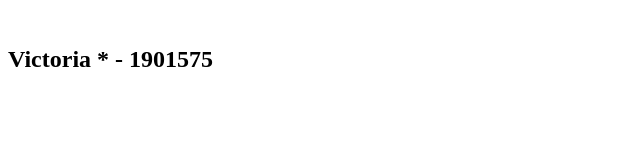
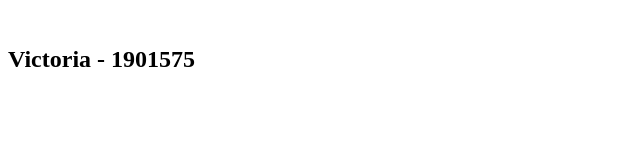
Before and after one commit to viholv7/Aula26-03, a plain HTML site: page index.html in a window 1280 px wide. Shown: the full height of the page, 0-640 px from the left. Drawn offline with Linux system fonts and the light colour scheme.

Commit message:
atualização2

```diff
--- a/index.html
+++ b/index.html
@@ -5,6 +5,6 @@
         <title>Atividade</title>
     </head>
     <body>
-         <Br><h2> Victoria * - 1901575 </h2>
+         <Br><h2> Victoria - 1901575 </h2>
     </body>
 </html>
```
